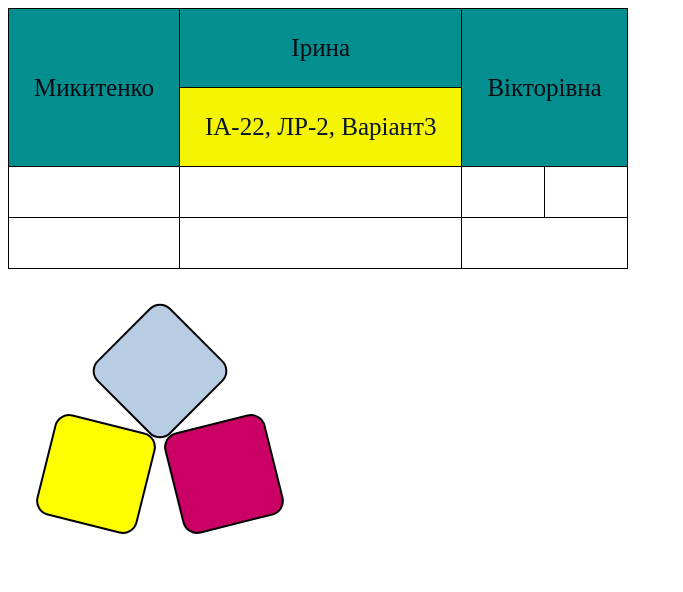
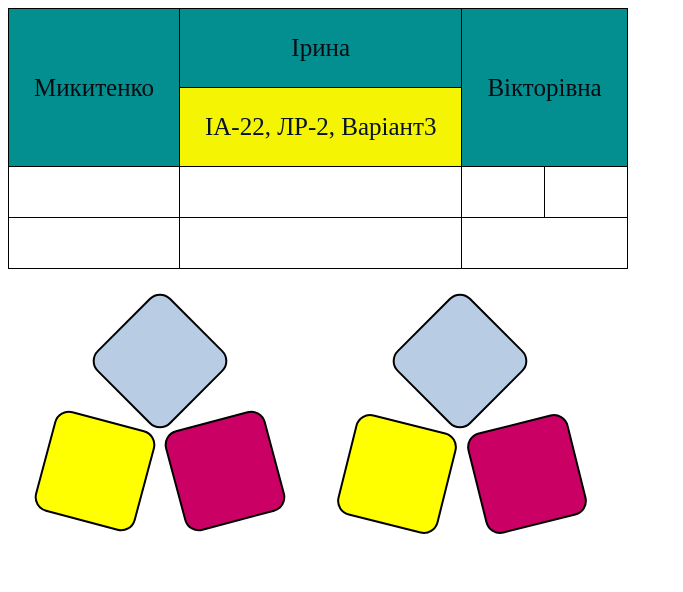
Before and after one commit to imykytenko/front-end_lab_2, a plain HTML site: page index.html in a window 1280 px wide. Shown: the whole page, without its empty margins (0-683 px from the left). Drawn offline with Linux system fonts and the light colour scheme.

Commit message:
added a second picture

```diff
--- a/index.html
+++ b/index.html
@@ -69,10 +69,17 @@
             <td colspan="2"></td>
         </tr>
     </table>
-    <div id="container">
-        <div id="square1"></div>
-        <div id="square2"></div>
-        <div id="square3"></div>
+    <div class="pictures">
+        <div id="container1">
+            <div id="square1"></div>
+            <div id="square2"></div>
+            <div id="square3"></div>
+        </div>
+        <div id="container2">
+            <div id="square4"></div>
+            <div id="square5"></div>
+            <div id="square6"></div>
+        </div>
     </div>
 </div>
 </body>
--- a/task2.css
+++ b/task2.css
@@ -1,5 +1,13 @@
-#container {
+.pictures{
+    display: flex;
+}
+
+#container1 {
     position: relative;
+    width: 300px;
+    height: 300px;
+    margin-top: 20px;
+    display: flex;
 }
 
 #square1, #square2, #square3 {
@@ -7,25 +15,53 @@
     height: 100px;
     border-radius: 15px;
     border: 2px solid black;
+    position: absolute;
 }
 
 #square1 {
     background: #b8cce3;
-    margin-top: 20px;
-    position: absolute;
-    top: 0;
-    left: 0;
-    transform: translate(100px, 30px) rotate(45deg);
+    top: 20px;
+    left: 100px;
+    rotate: 45deg;
 }
 
 #square2 {
     background: #ffff00;
-    position: absolute;
-    transform: translate(36px, 153px) rotate(14deg);
+    top: 130px;
+    left: 35px;
+    rotate: 15deg;
 }
 
 #square3 {
     background: #ca0065;
-    position: relative;
-    transform: translate(164px, 153px) rotate(-14deg);
+    top: 130px;
+    left: 165px;
+    rotate: -15deg;
 }
+
+#container2{
+    display: flex;
+
+}
+
+#square4, #square5, #square6 {
+    width: 100px;
+    height: 100px;
+    border-radius: 15px;
+    border: 2px solid black;
+}
+
+#square4 {
+    background: #b8cce3;
+    transform: translate(100px, 40px) rotate(45deg);
+}
+
+#square5 {
+    background: #ffff00;
+    transform: translate(-67px, 153px) rotate(14deg);
+}
+
+#square6 {
+    background: #ca0065;
+    transform: translate(-41px, 153px) rotate(-14deg);
+}
```
